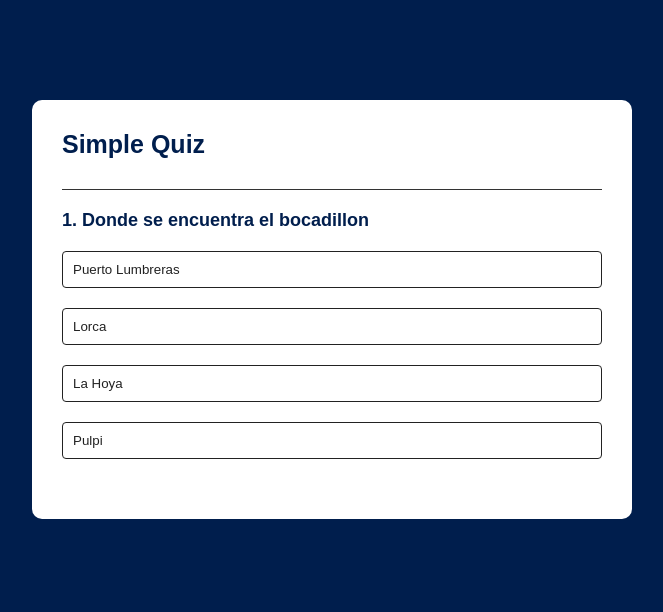
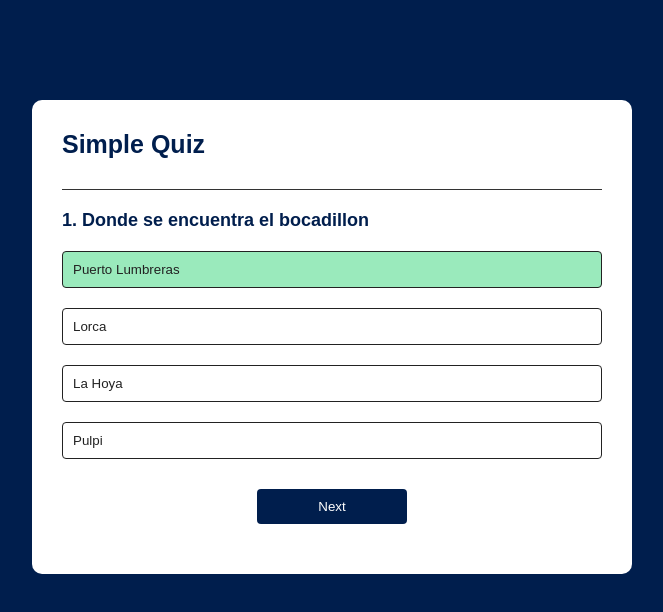
Before and after one commit to erpiedra/Quizz-app, a plain HTML site: page index.html in a window 1280 px wide. Both pictures are taken after a click on the button "Puerto Lumbreras". Shown: the whole page, without its empty margins (308-971 px from the left). Drawn offline with Linux system fonts and the light colour scheme.

Commit message:
Seleccion funciona

```diff
--- a/script.js
+++ b/script.js
@@ -62,6 +62,10 @@ function showQuestion(){
         button.innerHTML = answer.text;
         button.classList.add("btn");
         answerButtons.appendChild(button);
+        if(answer.correct){
+            button.dataset.correct = answer.correct;
+        }
+        button.addEventListener("click", selectAnswer)
     });
 }
 
@@ -72,4 +76,20 @@ function resetState(){
     }
 }
 
+function selectAnswer(e){
+    const selectedBtn = e.target;
+    const isCorrect = selectedBtn.dataset.correct ==="true";
+    if(isCorrect){
+        selectedBtn.classList.add("correct");
+    }else{
+        selectedBtn.classList.add("incorrect");
+    }
+    Array.from(answerButtons.children).forEach(button => {
+        if(button.dataset.correct === "true"){
+            button.classList.add("correct");
+        }
+        button.disabled = true;
+    });
+    nextButton.style.display = "block";
+}
 startQuiz();
--- a/styles.css
+++ b/styles.css
@@ -62,3 +62,11 @@ body{
     cursor: pointer;
     display: none;
 }
+
+.correct{
+    background: #9aeabc;
+}
+
+.incorrect{
+    background: #ff9393;
+}
```
